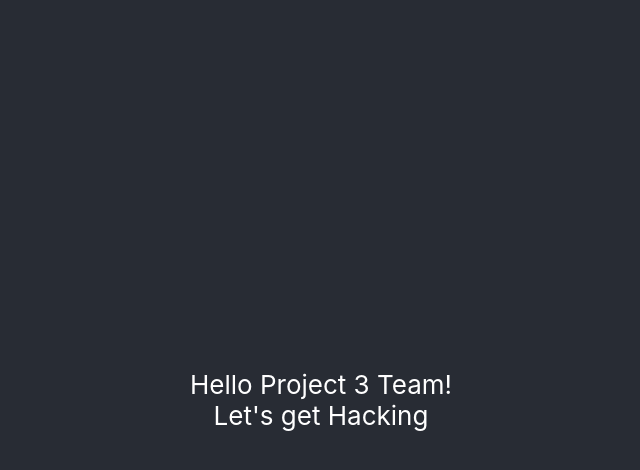
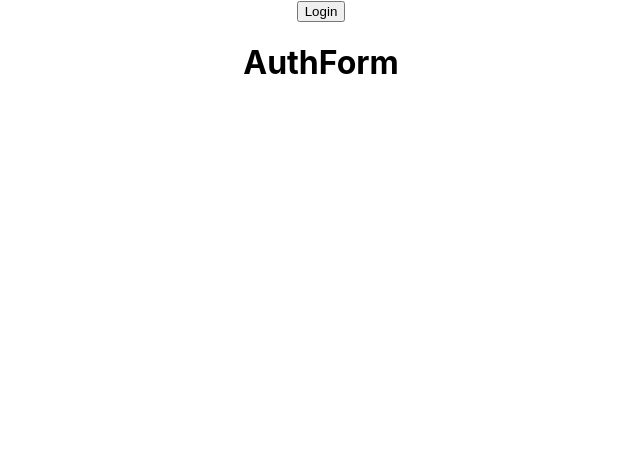
Before and after one commit to f-ansari/code_stack, a React (Create React App) app in the folder client/: page / in a window 1280 px wide. Shown: the top 470 px of the page, without its empty margins (319-959 px from the left). Built offline with nearby package versions, Linux system fonts and the light colour scheme.

Commit message:
added reducer

```diff
--- a/client/src/App.js
+++ b/client/src/App.js
@@ -1,4 +1,7 @@
 import React, { useReducer, useEffect } from 'react'
+import { Route, useHistory } from 'react-router'
+import Nav from './components/Nav'
+import AuthForm from './pages/AuthForm'
 import {
   SET_AUTHENTICATED,
   SET_SELECTED_USER,
@@ -11,7 +14,7 @@ import {
 import './App.css'
 
 const iState = {
-  authenticated: '',
+  authenticated: false,
   allDecks: '',
   selectedUser: '',
   selectedDeck: '',
@@ -44,13 +47,39 @@ const reducer = (state, action) => {
 function App() {
   const [state, dispatch] = useReducer(reducer, iState)
 
+  const checkStoredToken = async () => {
+    let token = localStorage.getItem('token')
+    if (token) {
+      // const res = await axios.get(`${BASE_URL}/auth/session`) for us to keep
+      // dispatch({ type: SET_CURRENT_USER, payload: res.data }) for us to keep
+      // setUser(res.data) delete later
+      dispatch({ type: SET_AUTHENTICATED, payload: true })
+      // history.push('/feed') //route to profile
+    }
+  }
+
+  const logOut = () => {
+    localStorage.clear()
+    dispatch({ type: SET_AUTHENTICATED, payload: false })
+    dispatch({ type: SET_CURRENT_USER, payload: null })
+    // history.push('/')
+  }
+
+  useEffect(() => {
+    checkStoredToken()
+  }, [state.authenticated])
+
   return (
     <div className="App">
-      <header className="App-header">
-        Hello Project 3 Team!
-        <br />
-        Let's get Hacking
-      </header>
+      <Nav
+        authenticated={state.authenticated}
+        currentUser={state.currentUser}
+        logOut={logOut}
+      />
+
+      <main>
+        <AuthForm />
+      </main>
     </div>
   )
 }
--- a/client/src/components/Nav.jsx
+++ b/client/src/components/Nav.jsx
@@ -7,7 +7,7 @@ const Nav = (props) => {
   return props.authenticated ? (
     <AuthenticatedNav logout={props.logout} currentUser={props.currentUser} />
   ) : (
-    <PublicNav toggleModal={props.toggleModal} />
+    <PublicNav />
   )
 }
 
--- a/client/src/components/PublicNav.jsx
+++ b/client/src/components/PublicNav.jsx
@@ -1,8 +1,10 @@
 import React, { useState } from 'react'
 
-const PublicNav = () => {
+const PublicNav = (props) => {
   return (
-    <div>PublicNav</div>
+    <div>
+      <button>Login</button>
+    </div>
   )
 }
 
```
